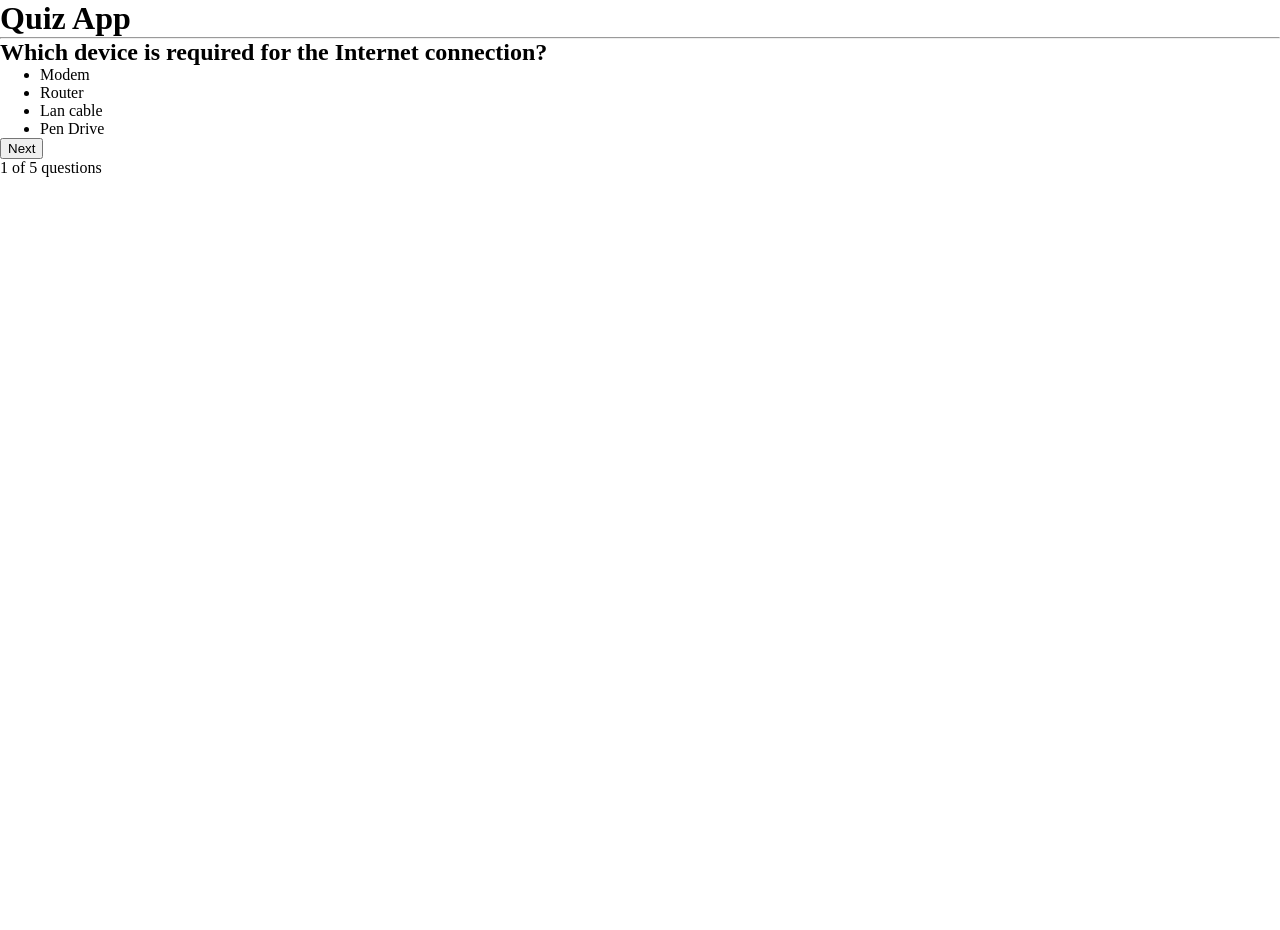
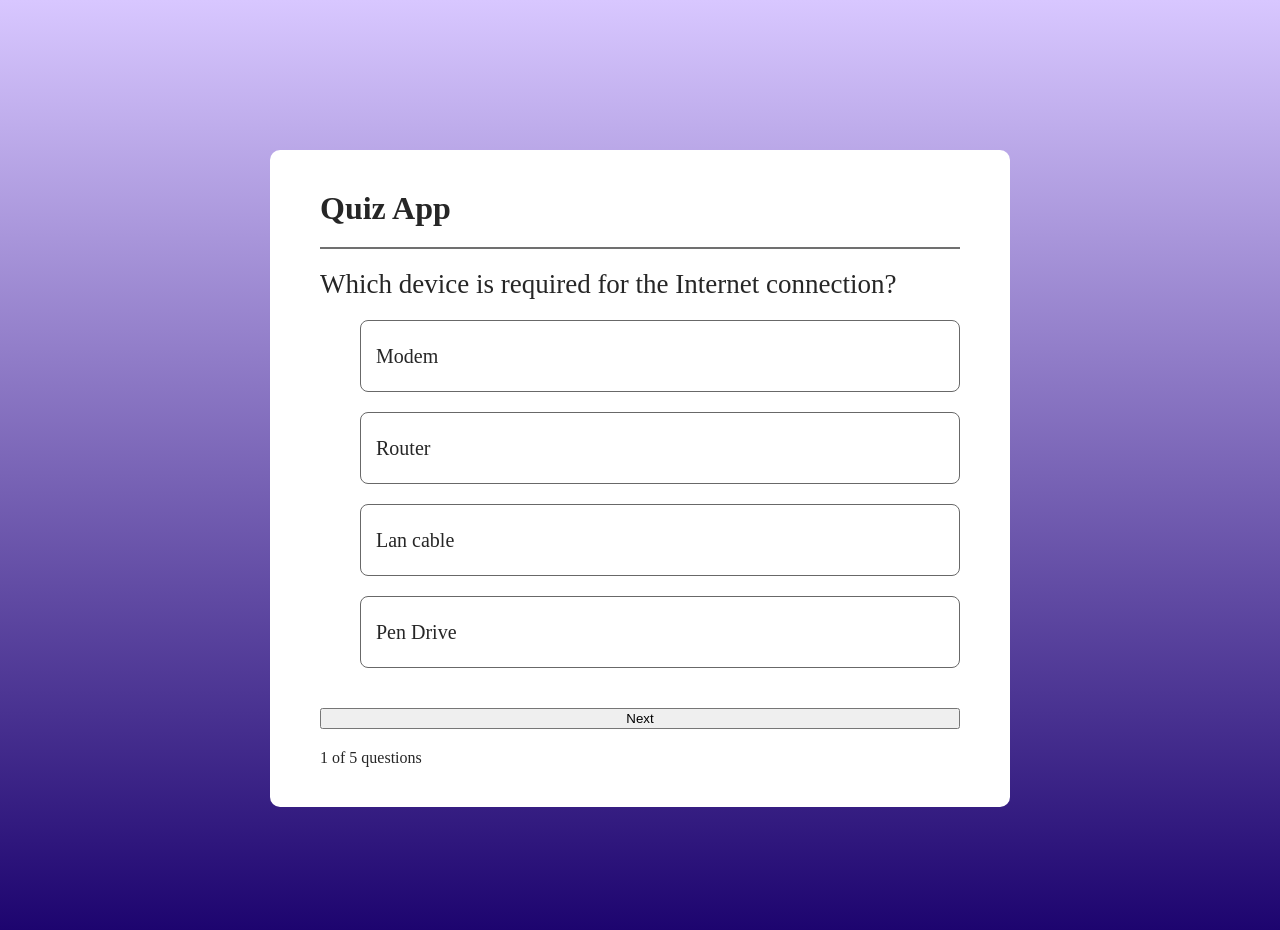
Before and after one commit to stephanezab/Quiz_app, a React (Vite) app: page / in a window 1280 px wide. Shown: the top 930 px of the page. Before the commit the page ends 800 px from the top, so only its background shows below. Built offline with nearby package versions, Linux system fonts and the light colour scheme.

Commit message:
UpdateCSS

```diff
--- a/src/Components/Quiz/Quiz.css
+++ b/src/Components/Quiz/Quiz.css
@@ -0,0 +1,35 @@
+.container{
+    width: 640px;
+    margin: auto;
+    margin-top: 150px;
+    background-color: white;
+    color: #262626;
+    display: flex;
+    flex-direction: column;
+    gap: 20px;
+    border-radius: 10px;
+    padding: 40px 50px;
+}
+
+.container hr{
+    height: 2px;
+    border: none;
+    background-color: #707070;
+}
+
+.container h2{
+    font-size: 27px;
+    font-weight: 500;
+}
+
+.container ul li{
+    display: flex;
+    align-items: center;
+    height: 70px;
+    padding-left: 15px;
+    border: 1px solid #686868;
+    border-radius: 8px;
+    margin-bottom: 20px;
+    font-size: 20px;
+    cursor: pointer;
+}
--- a/src/index.css
+++ b/src/index.css
@@ -1,3 +1,8 @@
 *{
   margin: 0;
 }
+body{
+  height: 100vh;
+  background-image: linear-gradient(#D8c7ff, #19006C);
+
+}
```
